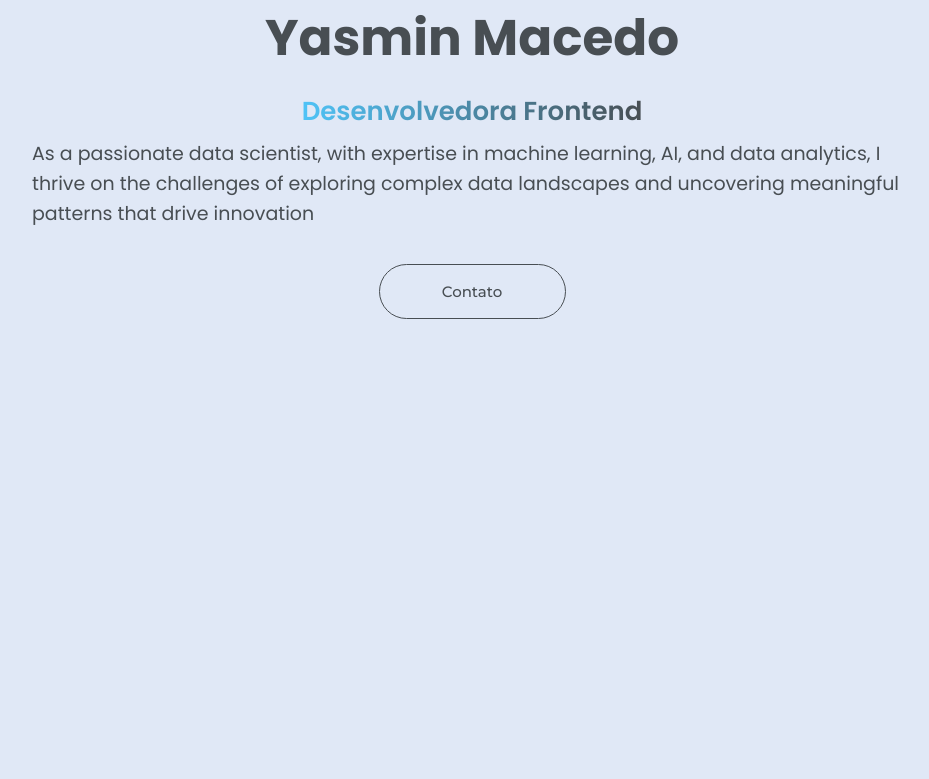
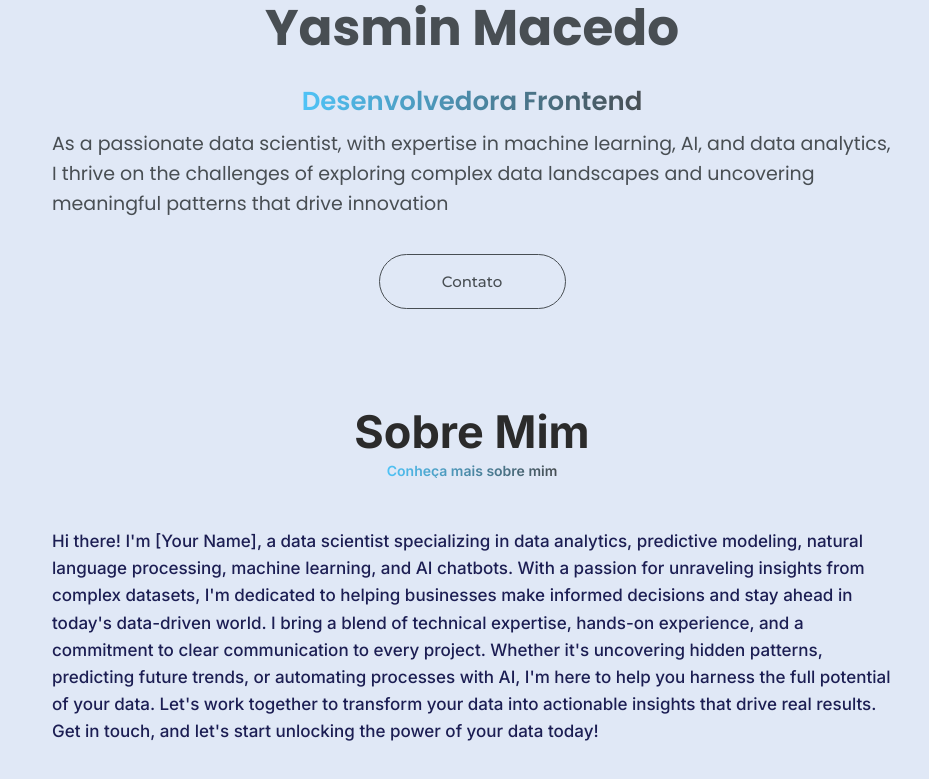
Before and after one commit to yasminmcedo11/portfolio, a Next.js app: page / in a window 1280 px wide. Shown: the part 383-1162 px from the top of the page, without its empty margins (168-1097 px from the left). Before the commit the page ends 800 px from the top, so only its background shows below. Built offline with nearby package versions, Linux system fonts and the light colour scheme.

Commit message:
feat: criando secao SobreMim

```diff
--- a/src/app/page.tsx
+++ b/src/app/page.tsx
@@ -2,6 +2,7 @@ import Header from "@/components/Header";
 import "./globals.css"
 import styles from "../styles/Home.module.css"
 import Home from "@/components/Home";
+import SobreMim from "@/components/SobreMim";
 
 
 export default function HomePage() {
@@ -9,6 +10,7 @@ export default function HomePage() {
     <>
       <Header/>
       <Home/>
+      <SobreMim/>
     </>
   )
 }
--- a/src/components/Home/styles.module.css
+++ b/src/components/Home/styles.module.css
@@ -4,7 +4,7 @@
     display: flex;
     flex-direction: column;
     gap: 35px;
-    margin: 50px 200px;
+    margin: 40px 220px;
     justify-content: center;
     align-items: center;
 }
--- a/src/components/SobreMim/index.tsx
+++ b/src/components/SobreMim/index.tsx
@@ -0,0 +1,25 @@
+import styles from "./styles.module.css"
+
+export default function SobreMim() {
+    return (
+        <section className={styles.section}>
+            <div>
+                <h2>Sobre Mim</h2>
+                <h3>Conheça mais sobre mim</h3>
+            </div>
+            <p>
+                Hi there! I'm [Your Name], a data scientist specializing in data analytics, predictive modeling,
+                natural language processing, machine learning, and AI chatbots. With a passion for unraveling insights
+                from complex datasets, I'm dedicated to helping businesses make informed decisions and stay ahead in
+                today's data-driven world.
+
+                I bring a blend of technical expertise, hands-on experience, and a commitment to clear communication
+                to every project. Whether it's uncovering hidden patterns, predicting future trends, or automating
+                processes with AI, I'm here to help you harness the full potential of your data.
+
+                Let's work together to transform your data into actionable insights that drive real results.
+                Get in touch, and let's start unlocking the power of your data today!
+            </p>
+        </section>
+    )
+}
--- a/src/components/SobreMim/styles.module.css
+++ b/src/components/SobreMim/styles.module.css
@@ -0,0 +1,49 @@
+@import url('https://fonts.googleapis.com/css2?family=Inter:wght@400;500;600;700&display=swap');
+
+
+.section {
+    display: flex;
+    flex-direction: column;
+    gap: 50px;
+    margin: 100px 220px;
+    justify-content: center;
+    align-items: center;
+}
+
+.section > div {
+    display: flex;
+    flex-direction: column;
+    align-items: center;
+    gap: 10px;
+}
+
+.section > div > h2 {
+    font-family: 'Inter', sans-serif;
+    font-size: 45px;
+    font-weight: 800;
+    color: #2B2B2B;
+    line-height: 100%;
+    letter-spacing: -3%;
+}
+
+.section > div > h3 {
+    font-family: 'Inter', sans-serif;
+    font-size: 14px;
+    font-weight: 600;
+    line-height: 100%;
+    letter-spacing: -3%;
+    background: linear-gradient(to right, #4FC3F7, #484E53);
+    -webkit-background-clip: text;
+    -webkit-text-fill-color: transparent;
+    background-clip: text;
+    color: transparent;
+}
+
+.section > p {
+    font-family: 'Inter', sans-serif;
+    font-size: 17px;
+    font-weight: 500;
+    line-height: 1.6;
+    letter-spacing: 0%;
+    color: #1C1E53;
+}
```
